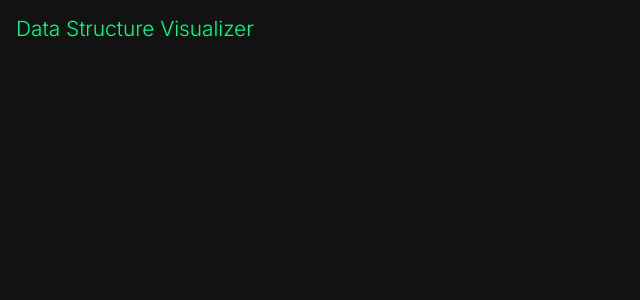
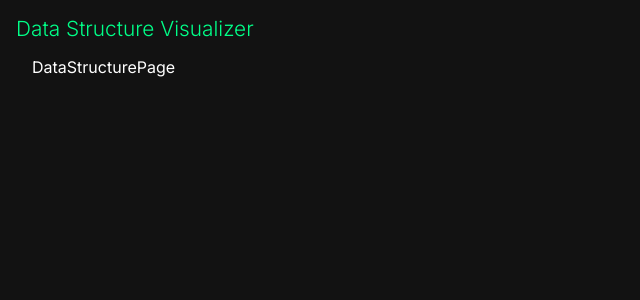
Before and after one commit to Brijsunil2/data-structure-visualizer, a React (Vite) app: page / in a window 1280 px wide. Shown: the top 300 px of the page, without its empty margins (0-640 px from the left). Built offline with nearby package versions, Linux system fonts and the light colour scheme.

Commit message:
add(DataStructurePage): initial main page for data structures

```diff
--- a/src/App.jsx
+++ b/src/App.jsx
@@ -1,9 +1,11 @@
-import Header from "./components/Header/Header"
+import Header from "./components/Header/Header";
+import DataStructurePage from "./pages/DataStructurePage/DataStructurePage";
 
 const App = () => {
   return (
     <main className="app wrapper-width-md wrapper-width-xl">
       <Header />
+      <DataStructurePage />
     </main>
   )
 }
--- /dev/null
+++ b/src/pages/DataStructurePage/DataStructurePage.jsx
@@ -0,0 +1,9 @@
+import "./DataStructurePage.scss"
+
+const DataStructurePage = () => {
+  return (
+    <div className="data-structure-page wrapper-width-xl wrapper-width-md">DataStructurePage</div>
+  )
+}
+
+export default DataStructurePage
--- /dev/null
+++ b/src/pages/DataStructurePage/DataStructurePage.scss
@@ -0,0 +1,3 @@
+.data-structure-page {
+  margin: 0 2rem;
+}
```
